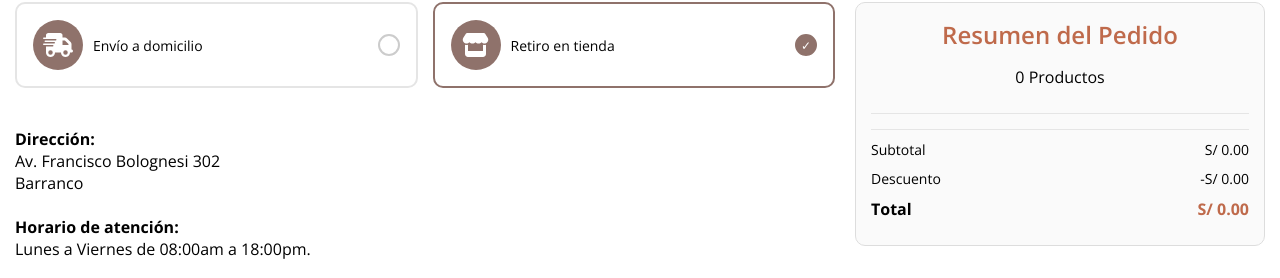
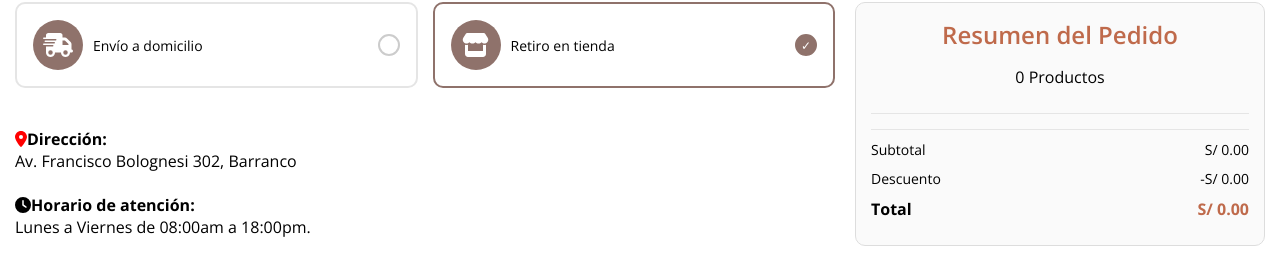
Before and after one commit to ruizdev98/mi-ecommerce, a React (Vite) app: page /checkout/shipping in a window 1280 px wide. Both pictures are taken after a click on the label "Retiro en tienda". Shown: the part 200-478 px from the top of the page. Built offline with nearby package versions, Linux system fonts and the light colour scheme; no server answers.

Commit message:
Fix ShippingPage.jsx and ShippingPage.module.css files version2

```diff
--- a/src/domains/checkout/shipping/ShippingPage.jsx
+++ b/src/domains/checkout/shipping/ShippingPage.jsx
@@ -1,3 +1,5 @@
+import { FontAwesomeIcon } from "@fortawesome/react-fontawesome"
+import { faClock, faLocationDot } from "@fortawesome/free-solid-svg-icons"
 import { useState } from "react"
 import { useNavigate } from "react-router-dom"
 import { useCartContext } from "@/core/context/CartContext"
@@ -92,11 +94,10 @@ export default function ShippingPage() {
           ) : (
             <div>
               <div>
-                <p><strong>Dirección:</strong></p>
-                <p>Av. Francisco Bolognesi 302</p>
-                <p>Barranco</p><br />
-                <p><strong>Horario de atención:</strong></p>
-                <p>Lunes a Viernes de 08:00am a 18:00pm.</p>
+                <p><FontAwesomeIcon icon={faLocationDot} className={styles.locationIcon} /><strong>Dirección:</strong></p>
+                <p>Av. Francisco Bolognesi 302, Barranco</p><br />
+                <p><FontAwesomeIcon icon={faClock} className={styles.clockIcon} /><strong>Horario de atención:</strong></p>
+                <p>Lunes a Viernes de 08:00am a 18:00pm.</p><br />
               </div>
               <div className={styles.storeMap}>
                 <iframe
--- a/src/domains/checkout/shipping/ShippingPage.module.css
+++ b/src/domains/checkout/shipping/ShippingPage.module.css
@@ -85,6 +85,10 @@
   border-radius: 1rem;
   overflow: hidden;
 }
+.locationIcon {
+  color: red;
+}
+
 /*********************** Form ***********************/
 .shippingForm {
   display: flex;
```
